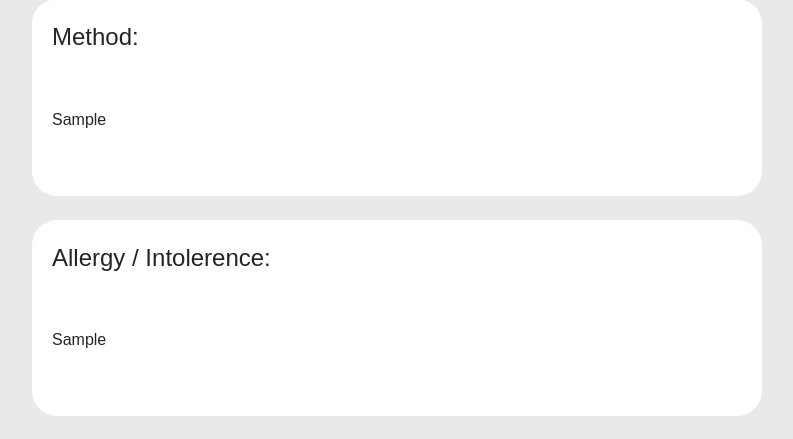
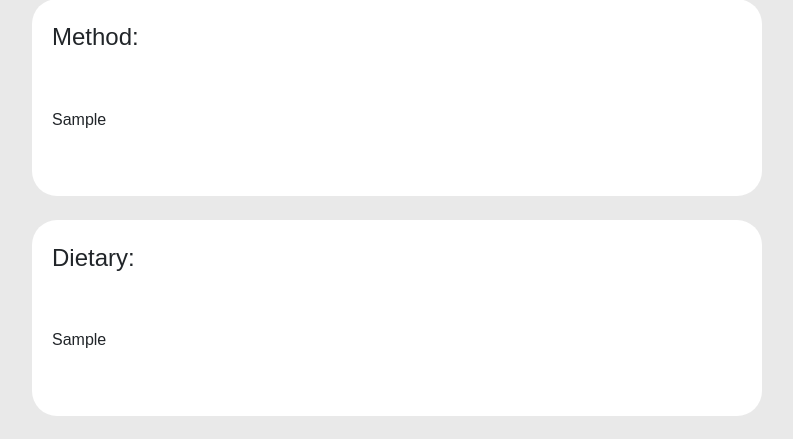
Before and after one commit to Code-Institute-Submissions/rafocus-milestone-project-3, a Flask app: page /recipe/1 in a window 1280 px wide. Shown: the part 892-1331 px from the top of the page, without its empty margins (53-846 px from the left). Run offline with Flask 2, Linux system fonts and the light colour scheme; tables that the repository leaves empty hold one stand-in row (values such as "Sample post"); grey boxes marked "Sample" are stand-in pictures; some libraries are stand-ins or nearby versions.

Commit message:
rename allergy to dietary

```diff
--- a/cookbook/forms.py
+++ b/cookbook/forms.py
@@ -35,7 +35,7 @@ class LoginForm(FlaskForm):
 class RecipeForm(FlaskForm):
     title = StringField('Title', validators=[DataRequired()])
     cuisine = StringField('Cuisine')
-    requirement = StringField('Allergy')
+    requirement = StringField('Dietary')
     picture = StringField('Picture URL')
     description = TextAreaField('Description')
     ingredients = TextAreaField('Ingredients')
@@ -44,5 +44,5 @@ class RecipeForm(FlaskForm):
 
 class SearchForm(FlaskForm):
     searchString = StringField('Search expression', validators=[DataRequired()])
-    searchField = SelectField('Search in:', choices=[('title','Title'), ('description','Description'), ('ingredients','Ingredients'), ('preparation','Method'), ('requirement','Allergy')])
+    searchField = SelectField('Search in:', choices=[('title','Title'), ('description','Description'), ('ingredients','Ingredients'), ('preparation','Method'), ('requirement','Dietary')])
     submit = SubmitField('Search')
--- a/cookbook/templates/recipe.html
+++ b/cookbook/templates/recipe.html
@@ -63,7 +63,7 @@
         {% if recipe.requirement %}
         <div class="region mt-4">
             <pre>
-                <h2>Allergy / Intolerence:</h2>
+                <h2>Dietary:</h2>
                 <p>{{ recipe.requirement }}</p>
             </pre>
         </div>
```
